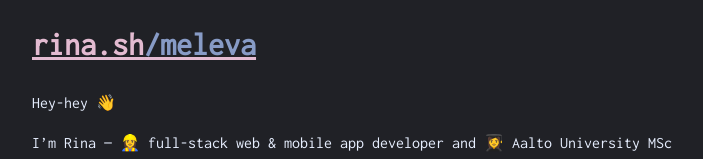
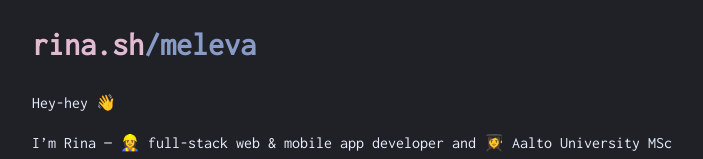
Before and after one commit to shmeleva/shmeleva.github.io-Source, a Vue app: page / in a window 1280 px wide. Shown: the top 159 px of the page, without its empty margins (288-991 px from the left). Built offline with nearby package versions, Linux system fonts and the light colour scheme.

Commit message:
Remove link from h1

```diff
--- a/src/components/HelloWorld.vue
+++ b/src/components/HelloWorld.vue
@@ -1,10 +1,6 @@
 <template>
   <div class="hello">
-    <h1>
-      <a href="https://rina.sh/" target="_blank" rel="noopener"
-        ><span class="host">rina.sh</span><span class="path">/meleva</span></a
-      >
-    </h1>
+    <h1><span class="host">rina.sh</span><span class="path">/meleva</span></h1>
     <div>
       <p>
         Hey-hey 👋
@@ -169,6 +165,16 @@ export default {
 
 <!-- Add "scoped" attribute to limit CSS to this component only -->
 <style scoped lang="scss">
+@mixin user-select($select) {
+  -webkit-touch-callout: #{$select};
+  @each $pre in -webkit-, -moz-, -ms-, -o-, -khtml- {
+    #{$pre + user-select}: #{$select};
+  }
+  #{user-select}: #{$select};
+}
+h1 {
+  @include user-select(none);
+}
 h3 {
   margin: 40px 0 0;
   text-transform: uppercase;
```
